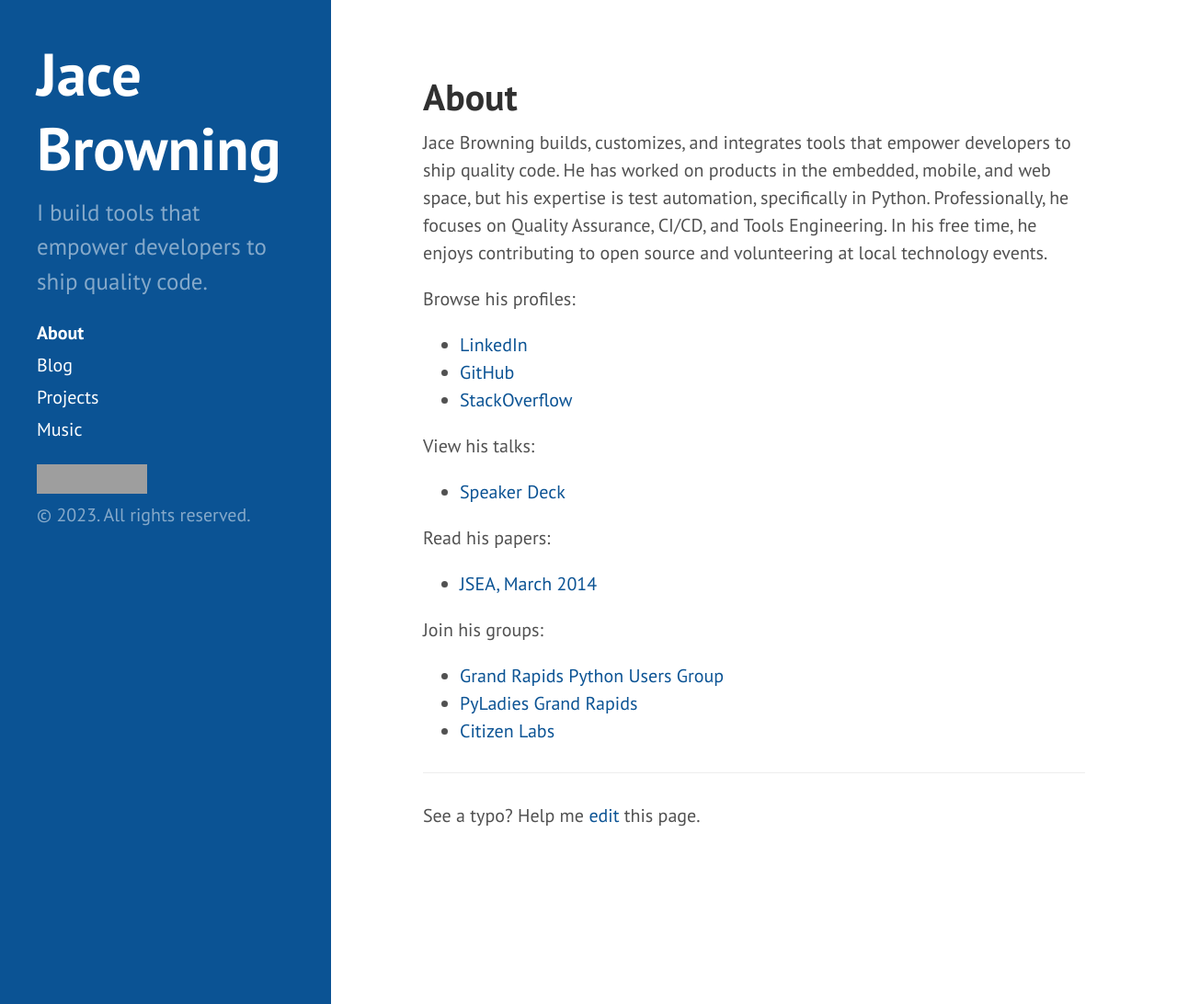
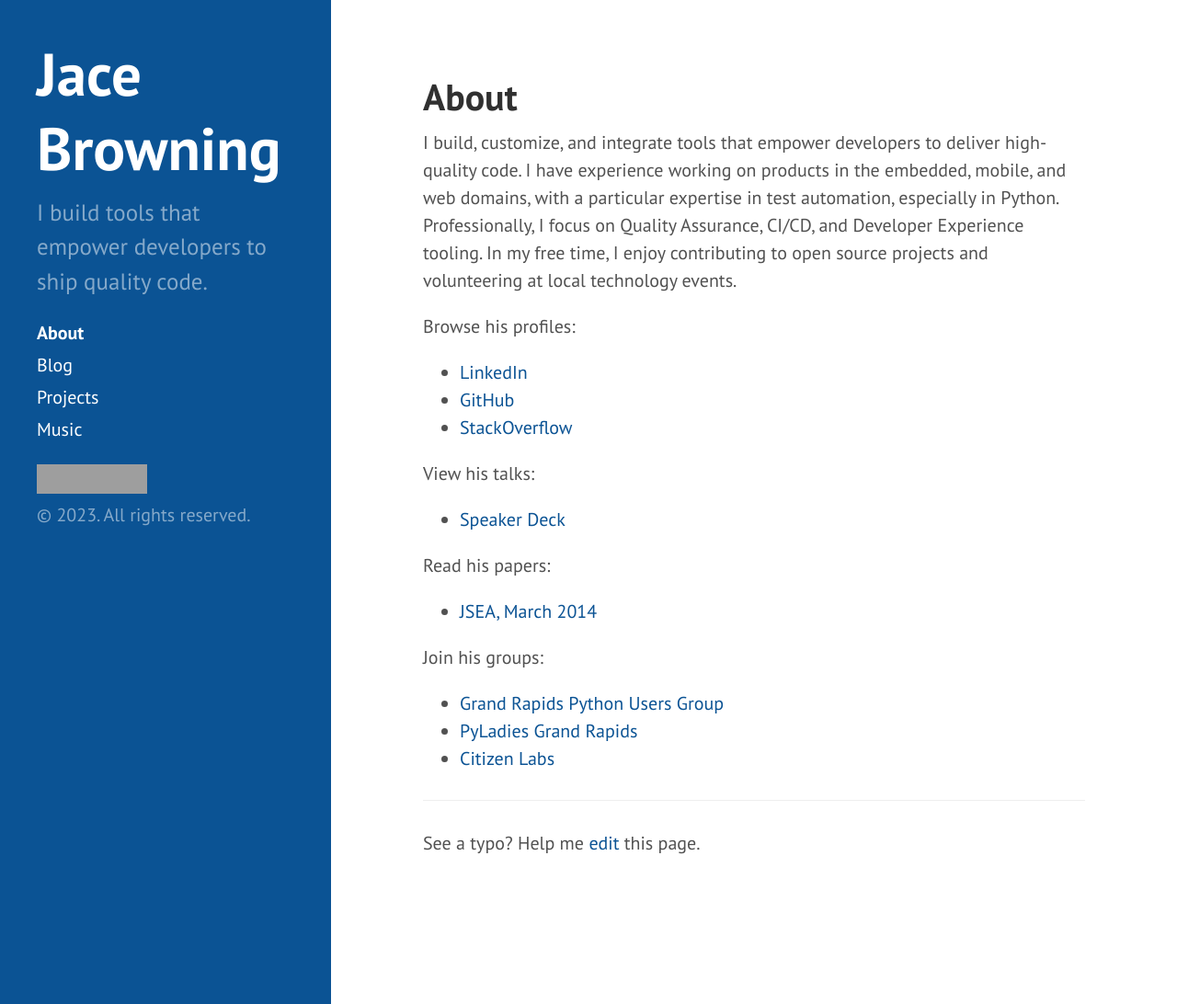
Before and after one commit to jacebrowning/jacebrowning.info, a Jekyll site: the page built from about.md, in a window 1280 px wide and 1092 px high. Shown: the whole window at 92% size. Built offline with Jekyll 4.4.1, drawn with Linux system fonts in a browser that asks for light colours; grey boxes are pictures that could not be loaded.

Commit message:
Make about page first-person

```diff
--- a/about.md
+++ b/about.md
@@ -3,7 +3,10 @@ layout: page
 title: About
 ---
 
-Jace Browning builds, customizes, and integrates tools that empower developers to ship quality code. He has worked on products in the embedded, mobile, and web space, but his expertise is test automation, specifically in Python. Professionally, he focuses on Quality Assurance, CI/CD, and Tools Engineering. In his free time, he enjoys contributing to open source and volunteering at local technology events.
+
+I build, customize, and integrate tools that empower developers to deliver high-quality code. I have experience working on products in the embedded, mobile, and web domains, with a particular expertise in test automation, especially in Python. Professionally, I focus on Quality Assurance, CI/CD, and Developer Experience tooling. In my free time, I enjoy contributing to open source projects and volunteering at local technology events.
+
+<!-- Jace Browning builds, customizes, and integrates tools that empower developers to ship quality code. He has worked on products in the embedded, mobile, and web space, but his expertise is test automation, specifically in Python. Professionally, he focuses on Quality Assurance, CI/CD, and Developer Experience tooling. In his free time, he enjoys contributing to open source and volunteering at local technology events. -->
 
 Browse his profiles:
 
```
